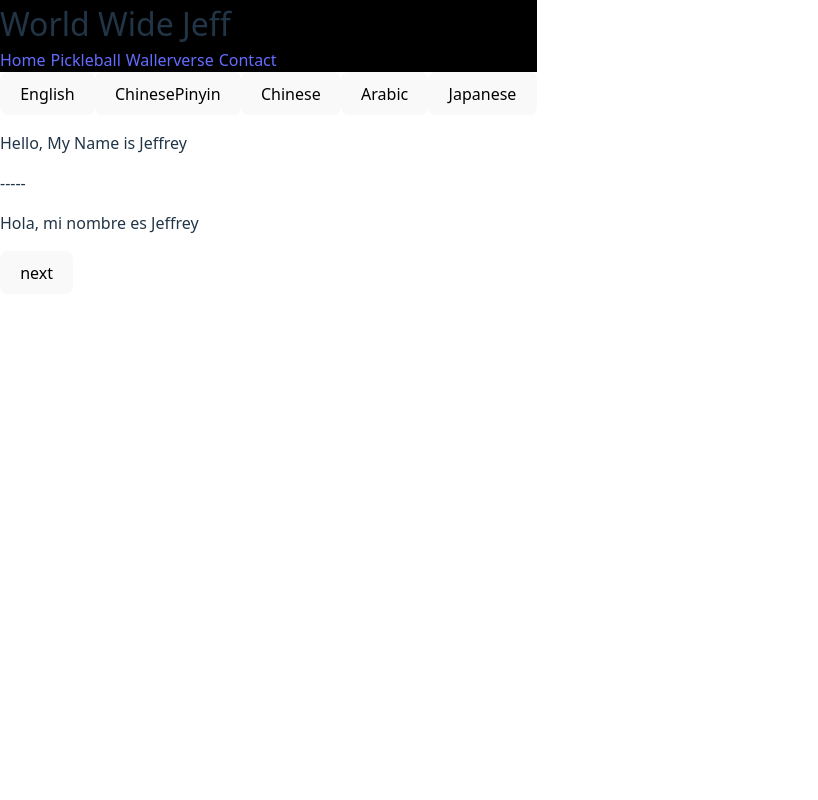
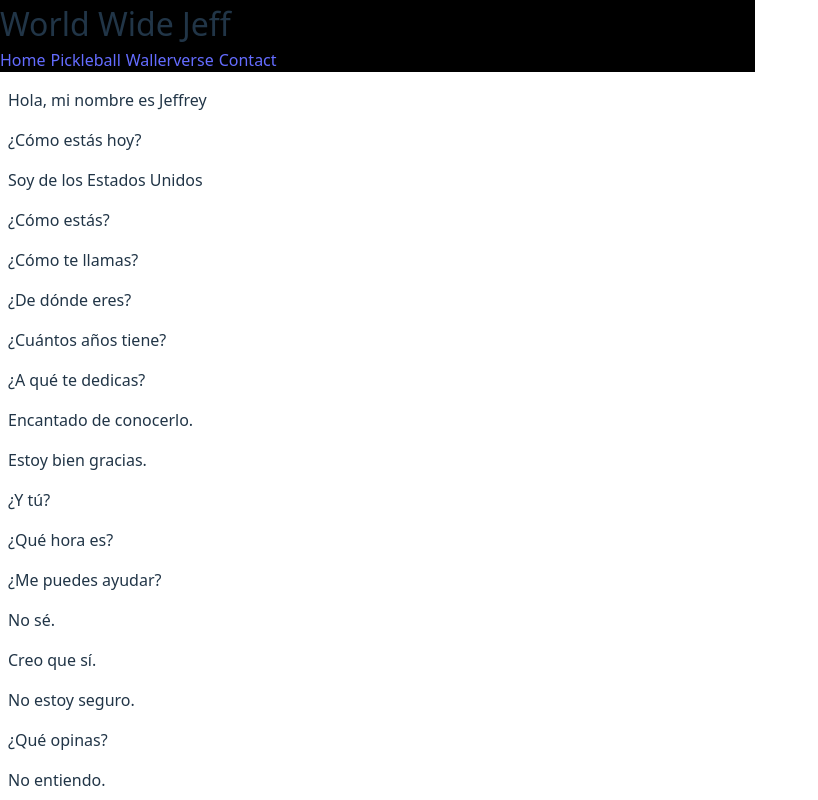
Before and after one commit to JeffWHenderson/world-wide-jeff, a React (Vite) app: page /flashcards in a window 1280 px wide. Shown: the top 800 px of the page, without its empty margins (0-818 px from the left). Built offline with nearby package versions, Linux system fonts and the light colour scheme.

Commit message:
just doing all the things everywhere all at once... seeing if that makes life easier

```diff
--- a/src/screens/Language/FlashCards.tsx
+++ b/src/screens/Language/FlashCards.tsx
@@ -2,29 +2,36 @@ import { useState } from "react";
 import { translations } from "./translations";
 
 const FlashCards = () => {
-    const [cardFront] = useState("English")
-    const [cardBack, setCardBack] = useState(["Spanish"])
-    const [indexNum, setIndex] = useState(0)
+    const [displayLanguage, setDisplayLanguage] = useState("Spanish")
 
-    console.log(translations)
-    const handleClick = (lang: string) => {
-        setCardBack([lang, ...cardBack])
+    const handleChangeDisplayLang = () => {
+        if (displayLanguage == "Spanish") {
+            setDisplayLanguage("ChinesePinyin")
+        }
+        if (displayLanguage == "ChinesePinyin") {
+            setDisplayLanguage("arabic")
+        }
+        if (displayLanguage == "arabic") {
+            setDisplayLanguage("Japanese")
+        }
+        if (displayLanguage == "Japanese") {
+            setDisplayLanguage("English")
+        }
+        if (displayLanguage == "English") {
+            setDisplayLanguage("Spanish")
+        }
     }
 
     return <>
-        <button onClick={() => handleClick("English")}>English</button>
-        <button onClick={() => handleClick("ChinesePinyin")}>ChinesePinyin</button>
-        <button onClick={() => handleClick("Chinese")}>Chinese</button>
-        <button onClick={() => handleClick("arabic")}>Arabic</button>
-        <button onClick={() => handleClick("Japanese")}>Japanese</button>
-        <p>{translations[indexNum][cardFront]}</p>
-        <p>-----</p>
-        {
-            cardBack.map(targetLang => (
-                <p>{translations[indexNum][targetLang]}</p>
-            ))
-        }
-        <button onClick={() => setIndex(indexNum + 1)}>next</button>
+        <div onClick={handleChangeDisplayLang} style={{ margin: '8px' }}>
+            {
+                translations.map(phrase => (
+                    <div>
+                        <p>{phrase[displayLanguage]}</p>
+                    </div>
+                ))
+            }
+        </div>
     </>
 }
 
```
